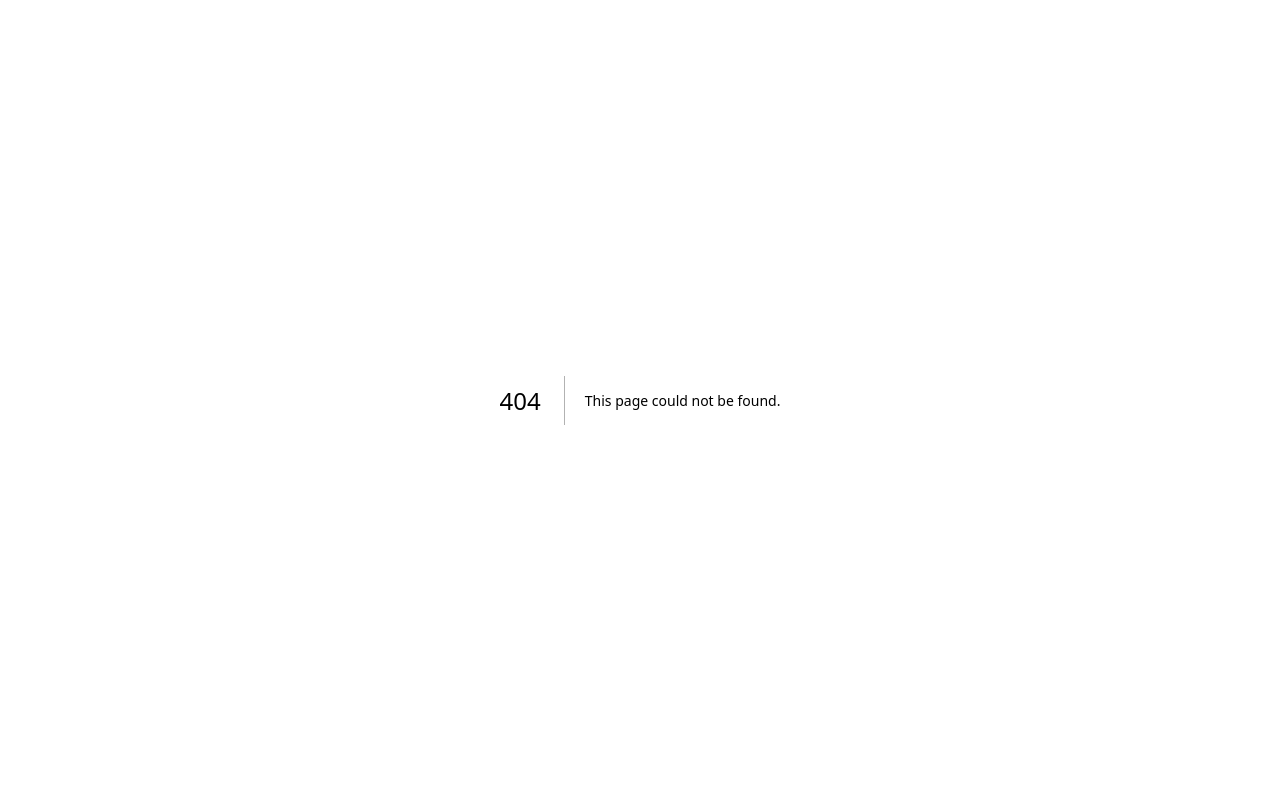
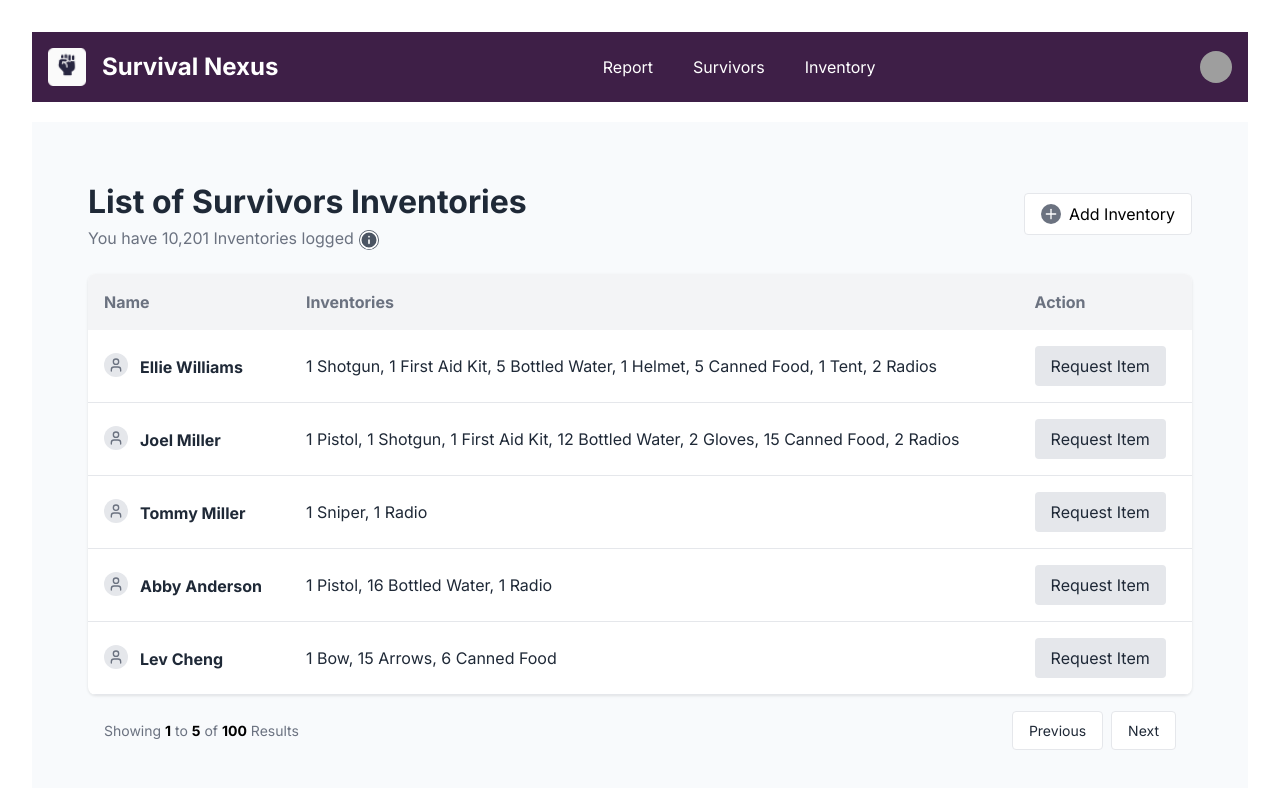
Before and after one commit to diogofonteles/survival-nexus-fr, a Next.js app: page /list-inventories in a window 1280 px wide. Before the commit this address had no page. Shown: the top 788 px of the page. Built offline with nearby package versions, Linux system fonts and the light colour scheme; grey boxes are pictures that could not be loaded.

Commit message:
feat: add list inventories page

```diff
--- /dev/null
+++ b/src/app/(pages)/list-inventories/list-inventories.css
@@ -0,0 +1,220 @@
+.list-container {
+  min-height: 100vh;
+  padding: 32px;
+  background-color: #f8fafc;
+}
+
+.main-content {
+  padding: 24px;
+}
+
+.header-list-inventories {
+  display: flex;
+  justify-content: space-between;
+  align-items: center;
+  margin-bottom: 24px;
+}
+
+.header-list-inventories h1 {
+  font-size: 32px;
+  font-weight: bold;
+  color: #1f2937;
+}
+
+.header-list-inventories p {
+  font-size: 16px;
+  color: #6b7280;
+}
+
+.header-list-inventories .info-icon {
+  position: relative;
+  display: inline-block;
+  cursor: pointer;
+}
+
+.header-list-inventories .info-circle {
+  display: inline-flex;
+  justify-content: center;
+  align-items: center;
+  width: 20px;
+  height: 20px;
+  border-radius: 50%;
+  background-color: #4b5563;
+  color: white;
+  margin-left: 5px;
+}
+
+.header-list-inventories .info-icon .tooltip {
+  visibility: hidden;
+  width: 120px;
+  background-color: black;
+  color: #fff;
+  text-align: center;
+  border-radius: 6px;
+  padding: 5px;
+  position: absolute;
+  z-index: 1;
+  bottom: 125%;
+  left: 50%;
+  margin-left: -60px;
+  opacity: 0;
+  transition: opacity 0.3s;
+}
+
+.header-list-inventories .info-icon .tooltip::after {
+  content: '';
+  position: absolute;
+  top: 100%;
+  left: 50%;
+  margin-left: -5px;
+  border-width: 5px;
+  border-style: solid;
+  border-color: black transparent transparent transparent;
+}
+
+.header-list-inventories .info-icon:hover .tooltip {
+  visibility: visible;
+  opacity: 1;
+}
+
+.add-inventory-button {
+  background-color: white;
+  border: 1px solid #e5e7eb;
+  border-radius: 4px;
+  padding: 8px 16px;
+  cursor: pointer;
+  display: flex;
+  align-items: center;
+  gap: 8px;
+}
+
+.add-inventory-button .plus-circle {
+  display: inline-flex;
+  justify-content: center;
+  align-items: center;
+  width: 20px;
+  height: 20px;
+  border-radius: 50%;
+  background-color: #6b7280;
+}
+
+.add-inventory-button:hover {
+  background-color: hsl(220, 14%, 96%);
+}
+
+.table-container {
+  background-color: white;
+  border-radius: 8px;
+  box-shadow: 0 1px 3px rgba(0, 0, 0, 0.1);
+  overflow: hidden;
+}
+
+.table {
+  width: 100%;
+  border-collapse: collapse;
+}
+
+.table th,
+.table td {
+  padding: 16px;
+  text-align: left;
+}
+
+.table th {
+  background-color: #f3f4f6;
+  font-size: 16px;
+  color: #6b7280;
+}
+
+.table td {
+  font-size: 16px;
+  color: #1f2937;
+  border-bottom: 1px solid #e5e7eb;
+}
+
+.table td.status {
+  display: flex;
+  align-items: center;
+  gap: 8px;
+}
+
+.status-healthy {
+  background-color: #d1fae5;
+  color: #10b981;
+  padding: 2px 12px;
+  border-radius: 16px;
+}
+
+.status-infected {
+  background-color: #fee2e2;
+  color: #ef4444;
+  padding: 2px 12px;
+  border-radius: 16px;
+}
+
+.pagination-list-inventories {
+  display: flex;
+  justify-content: space-between;
+  align-items: center;
+  padding: 16px;
+  font-size: 14px;
+  color: #6b7280;
+}
+
+.pagination-list-inventories strong {
+  color: #000000;
+}
+
+.pagination-list-inventories .buttons {
+  display: flex;
+  gap: 8px;
+}
+
+.pagination-list-inventories .pagination-button {
+  padding: 8px 16px;
+  background-color: white;
+  border: 1px solid #e5e7eb;
+  border-radius: 4px;
+  cursor: pointer;
+  color: #1f2937;
+}
+
+.pagination-list-inventories .pagination-button:hover {
+  background-color: #f3f4f6;
+}
+
+.survivor-name {
+  align-items: center;
+  gap: 8px;
+}
+
+.user-icon-circle {
+  display: inline-flex;
+  justify-content: center;
+  align-items: center;
+  width: 24px;
+  height: 24px;
+  border-radius: 50%;
+  background-color: #e5e7eb;
+}
+
+.user-icon {
+  color: #6b7280;
+}
+
+.name-bold {
+  font-weight: bold;
+  margin-left: 12px;
+}
+
+.request-button {
+  background-color: #e5e7eb;
+  padding: 8px 16px;
+  border: none;
+  border-radius: 4px;
+  cursor: pointer;
+}
+
+.request-button:hover {
+  background-color: #d1d5db;
+}
--- /dev/null
+++ b/src/app/(pages)/list-inventories/page.tsx
@@ -0,0 +1,104 @@
+'use client'
+
+// import { useState } from 'react'
+import './list-inventories.css'
+import { Plus, User, Info } from 'lucide-react'
+// import ModalAddInventory from '../modal-add-inventory/page'
+
+const inventories = [
+  {
+    name: 'Ellie Williams',
+    inventory:
+      '1 Shotgun, 1 First Aid Kit, 5 Bottled Water, 1 Helmet, 5 Canned Food, 1 Tent, 2 Radios',
+  },
+  {
+    name: 'Joel Miller',
+    inventory:
+      '1 Pistol, 1 Shotgun, 1 First Aid Kit, 12 Bottled Water, 2 Gloves, 15 Canned Food, 2 Radios',
+  },
+  {
+    name: 'Tommy Miller',
+    inventory: '1 Sniper, 1 Radio',
+  },
+  {
+    name: 'Abby Anderson',
+    inventory: '1 Pistol, 16 Bottled Water, 1 Radio',
+  },
+  {
+    name: 'Lev Cheng',
+    inventory: '1 Bow, 15 Arrows, 6 Canned Food',
+  },
+]
+
+export default function ListInventories() {
+  // const [isModalOpen, setIsModalOpen] = useState(false)
+
+  return (
+    <div className="list-container">
+      <main className="main-content">
+        <div className="header-list-inventories">
+          <div>
+            <h1>List of Survivors Inventories</h1>
+            <p>
+              You have 10,201 Inventories logged
+              <span className="info-icon">
+                <Info size={16} className="info-circle" />
+                <span className="tooltip">Inventories are updated daily</span>
+              </span>
+            </p>
+          </div>
+          <button
+            className="add-inventory-button"
+            // onClick={() => setIsModalOpen(true)}
+          >
+            <div className="plus-circle">
+              <Plus size={16} color="white" />
+            </div>
+            Add Inventory
+          </button>
+        </div>
+        <div className="table-container">
+          <table className="table">
+            <thead>
+              <tr>
+                <th>Name</th>
+                <th>Inventories</th>
+                <th>Action</th>
+              </tr>
+            </thead>
+            <tbody>
+              {inventories.map((inventory, index) => (
+                <tr key={index}>
+                  <td className="survivor-name">
+                    <div className="user-icon-circle">
+                      <User size={16} className="user-icon" />
+                    </div>
+                    <span className="name-bold">{inventory.name}</span>
+                  </td>
+                  <td>{inventory.inventory}</td>
+                  <td>
+                    <button className="request-button">Request Item</button>
+                  </td>
+                </tr>
+              ))}
+            </tbody>
+          </table>
+        </div>
+        <div className="pagination-list-inventories">
+          <div>
+            Showing <strong>1</strong> to <strong>5</strong> of{' '}
+            <strong>100</strong> Results
+          </div>
+          <div className="buttons">
+            <button className="pagination-button">Previous</button>
+            <button className="pagination-button">Next</button>
+          </div>
+        </div>
+      </main>
+      {/* <ModalAddInventory
+        isOpen={isModalOpen}
+        onClose={() => setIsModalOpen(false)}
+      /> */}
+    </div>
+  )
+}
```
